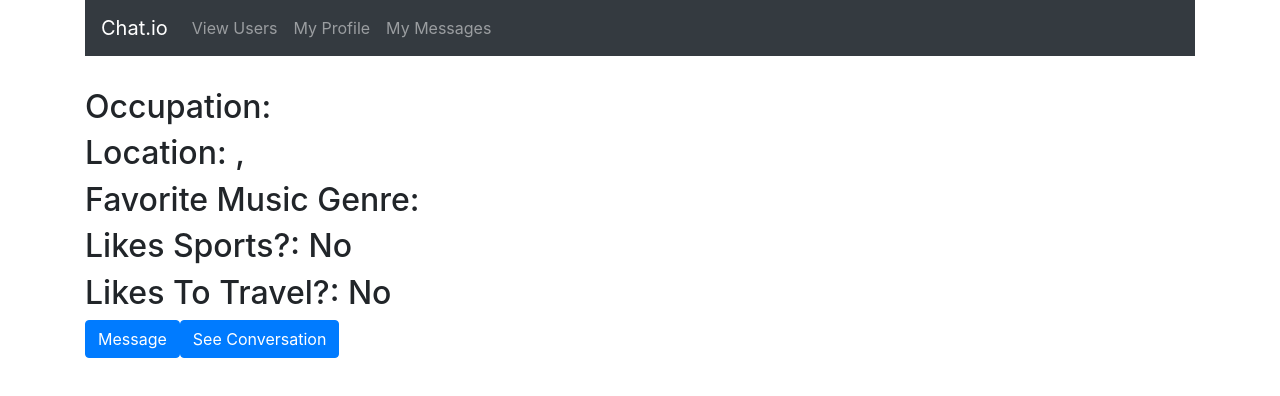
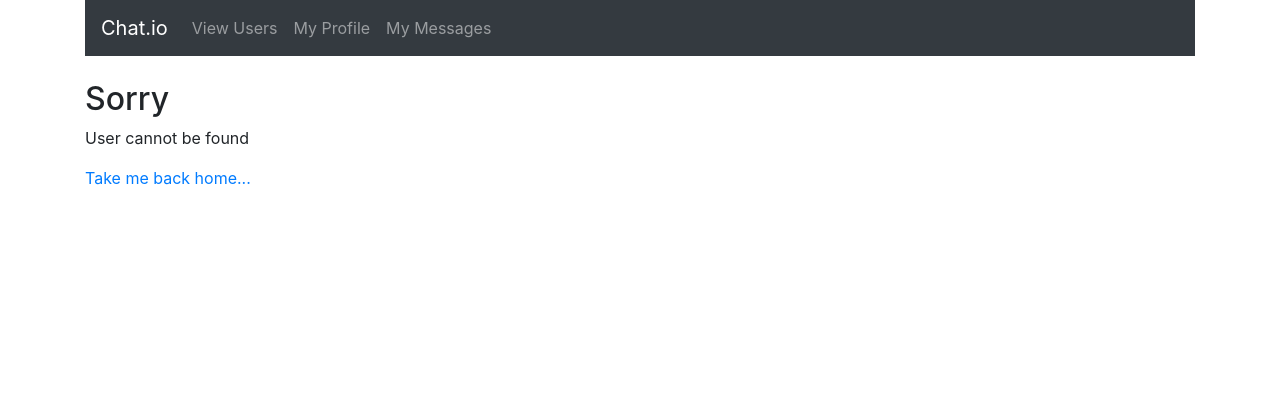
Before and after one commit to milind31/Chatroom, a React (Create React App) app in the folder chatroom/: page /users/notfound in a window 1280 px wide. Shown: the top 396 px of the page. Built offline with nearby package versions, Linux system fonts and the light colour scheme; no server answers.

Commit message:
create error pages

```diff
--- a/chatroom/src/App.js
+++ b/chatroom/src/App.js
@@ -10,7 +10,9 @@ import CreateProfile from './components/create-user';
 import SendMessage from './components/send-message';
 import ViewMessages from './components/view-recent-messages';
 import ViewConversation from './components/view-conversation';
-
+import PageNotFound from './components/page-not-found';
+import UserNotFound from './components/user-not-found';
+import ConversationNotFound from './components/conversation-not-found';
 
 class App extends Component{
   constructor(props){
@@ -29,12 +31,15 @@ class App extends Component{
           <Switch>
             <Route exact path="/" render={() => <SelectUser setCurrentUserID={this.getCurrentUserID.bind(this)}/>}/>
             <Route exact path="/users" component={UsersList} />
+            <Route exact path={"/users/notfound"} component={UserNotFound} />
             <Route exact path={"/users/create"} component={CreateProfile} />
             <Route exact path={"/users/:id"} component={ViewProfile} />
             <Route exact path={"/users/edit/:id"} component={EditProfile} />
             <Route exact path={"/message/:id"} component={SendMessage} />
+            <Route exact path={"/messages/view/conversation/notfound"} component={ConversationNotFound} />
             <Route exact path={"/messages/view/:id"} component={ViewMessages} />
             <Route exact path={"/messages/view/conversation/:id"} component={ViewConversation} />
+            <Route path="*" component={PageNotFound} />
           </Switch>
         </div>
       </Router>
--- /dev/null
+++ b/chatroom/src/components/conversation-not-found.js
@@ -0,0 +1,16 @@
+import { Link } from "react-router-dom"
+import Navbar from "./navbar";
+
+const ConversationNotFound = () => {
+    return (
+        <div className="not-found">
+            <Navbar/>
+            <br/>
+            <h2>Sorry</h2>
+            <p>Conversation cannot be found</p>
+            <Link to='/users'>Take me back home...</Link>
+        </div>
+     );
+}
+
+export default ConversationNotFound;
--- /dev/null
+++ b/chatroom/src/components/page-not-found.js
@@ -0,0 +1,16 @@
+import { Link } from "react-router-dom"
+import Navbar from "./navbar";
+
+const PageNotFound = () => {
+    return (
+        <div className="not-found">
+            <Navbar/>
+            <br/>
+            <h2>Sorry</h2>
+            <p>Page cannot be found</p>
+            <Link to='/users'>Take me back home...</Link>
+        </div>
+     );
+}
+
+export default PageNotFound;
--- /dev/null
+++ b/chatroom/src/components/user-not-found.js
@@ -0,0 +1,16 @@
+import { Link } from "react-router-dom"
+import Navbar from "./navbar";
+
+const UserNotFound = () => {
+    return (
+        <div className="not-found">
+            <Navbar/>
+            <br/>
+            <h2>Sorry</h2>
+            <p>User cannot be found</p>
+            <Link to='/users'>Take me back home...</Link>
+        </div>
+     );
+}
+
+export default UserNotFound;
--- a/chatroom/src/components/view-conversation.js
+++ b/chatroom/src/components/view-conversation.js
@@ -54,6 +54,9 @@ export default class ViewConversation extends Component {
         console.log(error);
       })
     })
+    .catch(() => {
+      window.location = "/messages/view/conversation/notfound";
+  })
   })
   }
 
--- a/chatroom/src/components/view-profile.js
+++ b/chatroom/src/components/view-profile.js
@@ -36,6 +36,9 @@ export default class ViewProfile extends Component {
                 likes_to_travel: response.data.likes_to_travel
             })
         })
+        .catch(() => {
+            window.location = "/users/notfound";
+        })
     }
 
     render() {
```
